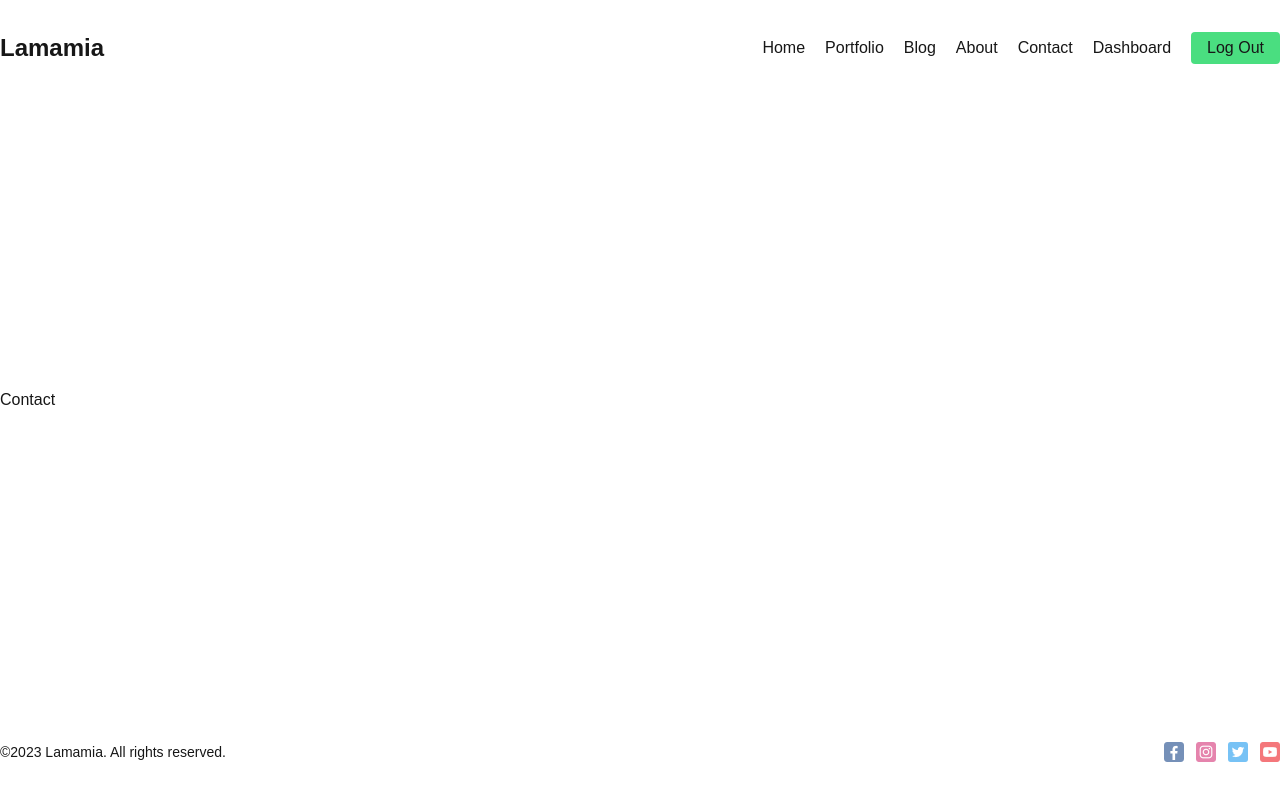
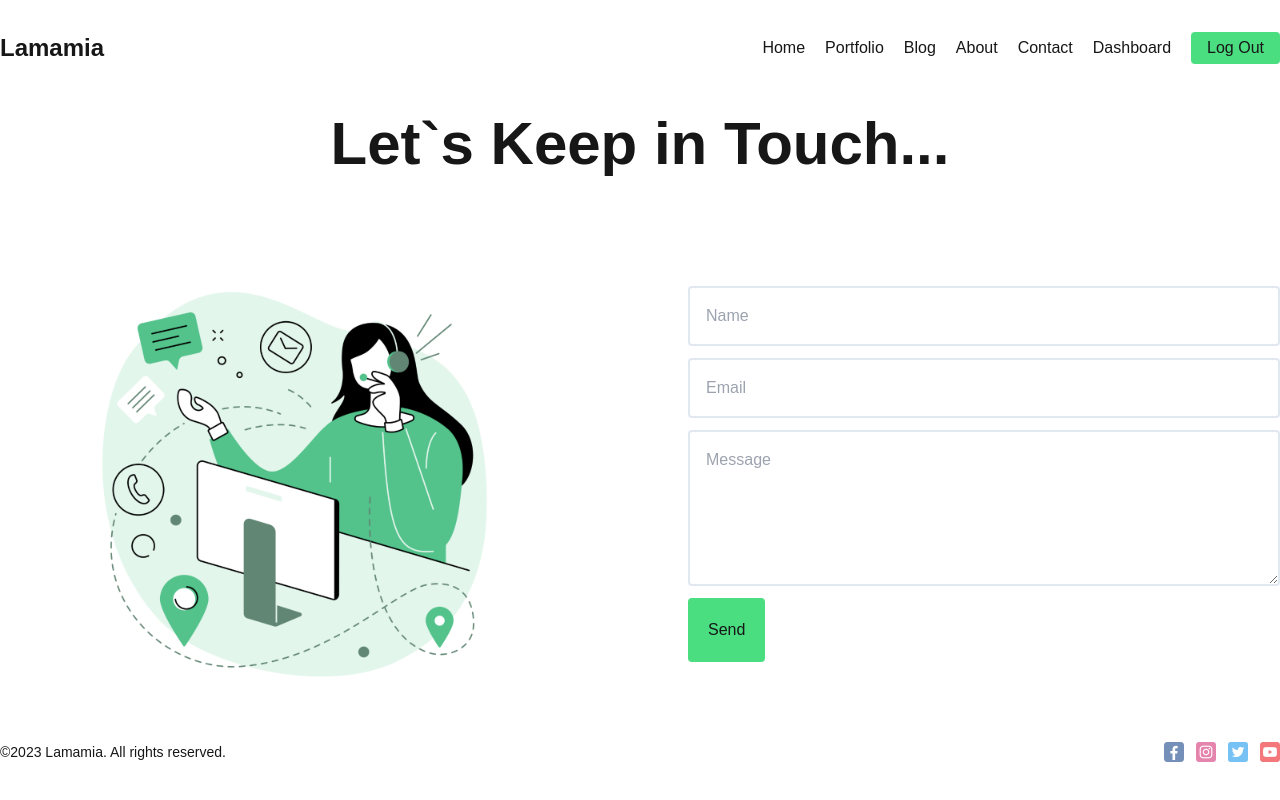
Before and after one commit to kawsaruddin450/lamamia-org, a Next.js app: page /contact in a window 1280 px wide. Built offline with nearby package versions, Linux system fonts and the light colour scheme.

Commit message:
complete contact page

```diff
--- a/app/contact/page.jsx
+++ b/app/contact/page.jsx
@@ -1,9 +1,23 @@
 import React from 'react';
+import contactImg from "@/public/contact.png";
+import Image from 'next/image';
+import Button from '@/components/button/Button';
 
 const Contact = () => {
     return (
         <div>
-            Contact
+            <h1 className="text-6xl font-bold mb-28 text-center">Let`s Keep in Touch...</h1>
+            <div className="flex gap-24">
+                <div className="flex-1 relative h-[400px]">
+                    <Image className="w-3/4 object-contain" fill={true} src={contactImg} alt="Contact Page Image" />
+                </div>
+                <form className="flex-1 flex flex-col gap-3">
+                    <input className="bg-inherit text-white p-4 border-2 rounded border-slate-200" type="text" placeholder="Name" />
+                    <input className="bg-inherit text-white p-4 border-2 rounded border-slate-200" type="email" placeholder="Email" />
+                    <textarea className="bg-inherit text-white p-4 border-2 rounded border-slate-200" placeholder="Message" rows={5}></textarea>
+                    <Button url="#" text="Send" />
+                </form>
+            </div>
         </div>
     );
 };
--- a/app/page.jsx
+++ b/app/page.jsx
@@ -5,15 +5,15 @@ import Button from "@/components/button/Button";
 export default function Home() {
   return (
     <div className="flex items-center gap-24">
-      <div className="flex-1 space-y-10">
+      <div className="flex-1">
         <h1 className="text-7xl font-bold bg-gradient-to-b from-[#194c33] to-[#bbb] bg-clip-text text-transparent">Better design for your digital products.</h1>
-        <p className="text-2xl font-light">Turning your Idea into Reality. We bring together the teams from the
+        <p className="text-2xl font-light my-10">Turning your Idea into Reality. We bring together the teams from the
           global tech industry.</p>
 
         <Button url="/portfolio" text="See Our Works" />
       </div>
-      <div className="flex-1">
-        <Image className="w-4/5 object-cover mr-8 ml-auto" src={hero} alt="Home page hero" />
+      <div className="flex-1 h-[400px]">
+        <Image className="w-4/5 object-contain mr-8 ml-auto" src={hero} alt="Home page hero" />
       </div>
     </div>
   );
```
